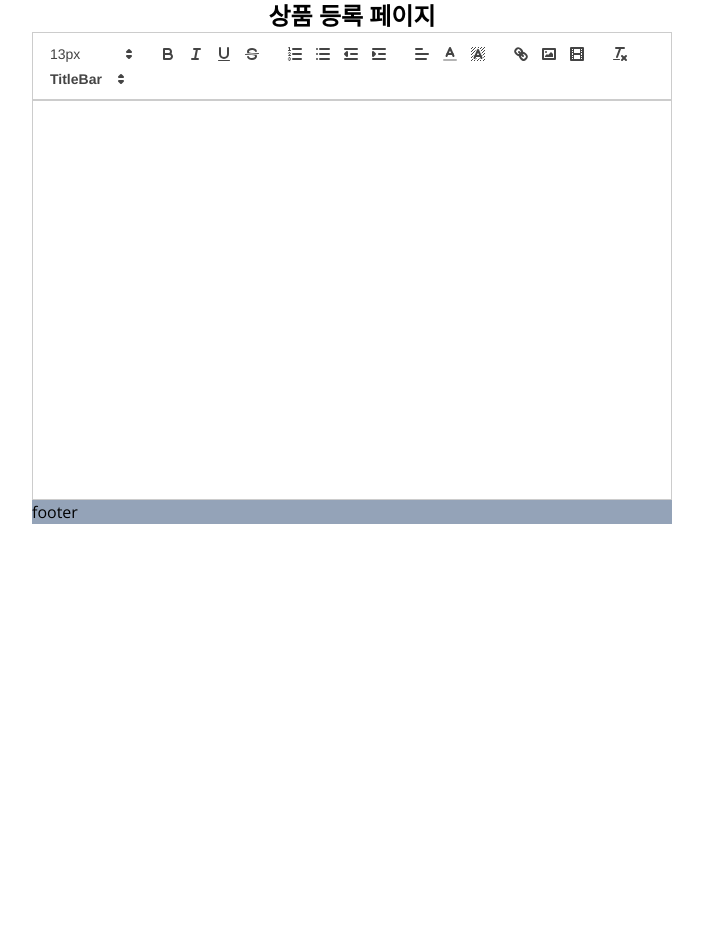
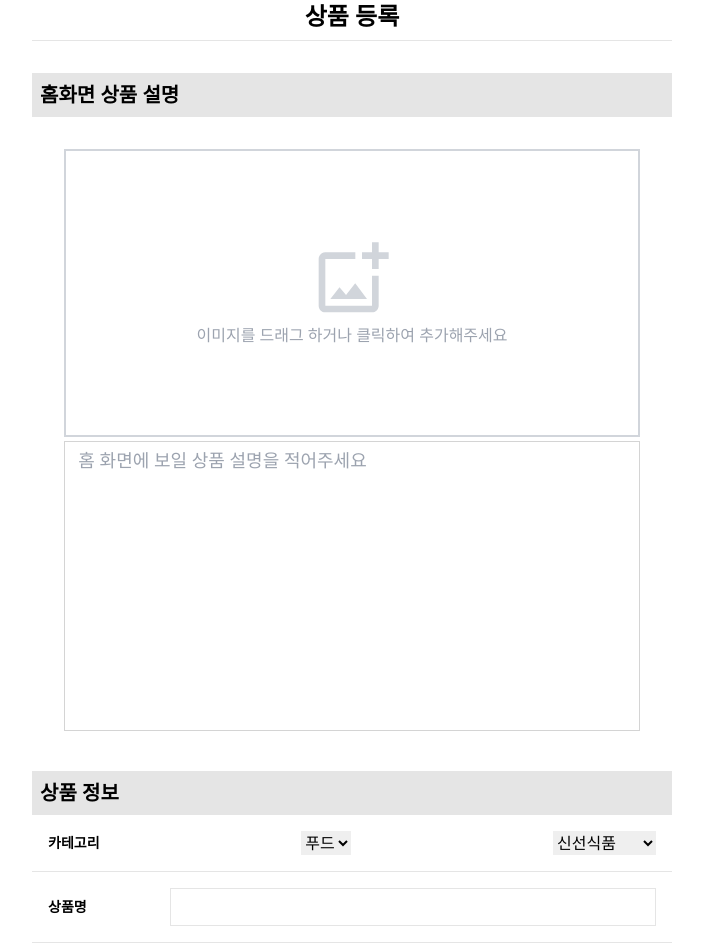
Before and after one commit to fzdf0613/makers, a Next.js app: page /post/new in a window 1280 px wide. Shown: the top 952 px of the page, without its empty margins (288-991 px from the left). Before the commit the page ends 800 px from the top, so only its background shows below. Built offline with nearby package versions, Linux system fonts and the light colour scheme.

Commit message:
상품등록 페이지 UI 추가
내용 : 상품 등록 페이지 UI 마무리 및 카테고리바의 내용을 상수로 분리 ( categories.ts )

```diff
--- a/src/app/post/new/page.tsx
+++ b/src/app/post/new/page.tsx
@@ -1,4 +1,9 @@
 "use client";
+import CategoryInputs from "@/components/post/CategoryInputs";
+import Divider from "@/components/post/Divider";
+import HomeInfoInputs from "@/components/post/HomeInfoInputs";
+import Input from "@/components/post/Input";
+import Button from "@/components/ui/Button";
 import dynamic from "next/dynamic";
 import "react-quill/dist/quill.snow.css";
 
@@ -6,12 +11,37 @@ const Editor = dynamic(() => import("@/components/post/Editor"), {
   ssr: false,
 });
 
+// 잘못된 입력시 경고 문구 추가 해야함
+const inputLists = [
+  { name: "상품명", type: "text" },
+  { name: "가격", type: "number" },
+  { name: "수량", type: "number" },
+  { name: "주문 시작일", type: "date" },
+  { name: "주문 종료일", type: "date" },
+  { name: "옵션명", type: "text" },
+  { name: "옵션값(','로 구분)", type: "text" },
+  { name: "옵션가격(','로 구분)", type: "text" }, // state 저장시엔 분리 후 number값으로 바꿔야함
+];
 export default function PostUploadPage() {
   return (
     <>
-      <h1 className="text-2xl font-bold">상품 등록 페이지</h1>
-      <div className="w-full max-w-[640px] grow">
-        <Editor />
+      <h1 className="text-2xl font-bold">상품 등록</h1>
+      <div className="border-neutral-200 border-t my-2">
+        <Divider text="홈화면 상품 설명" />
+
+        <HomeInfoInputs />
+        <Divider text="상품 정보" />
+        <CategoryInputs />
+        {inputLists.map((item) => (
+          <Input key={item.name} name={item.name} type={item.type} />
+        ))}
+        <Divider text="상품 상세설명" />
+        <div className="w-full max-w-[640px] grow my-4">
+          <Editor />
+        </div>
+        <Button customStyle="bg-blue-600 text-white font-semibold cursor-pointer mb-10 p-10 mx-auto hover:bg-blue-700">
+          <span>등록</span>
+        </Button>
       </div>
     </>
   );
--- a/src/components/home/HomeCategoryBar.tsx
+++ b/src/components/home/HomeCategoryBar.tsx
@@ -12,18 +12,7 @@ import { FreeMode } from "swiper";
 import "swiper/css";
 import "swiper/css/free-mode";
 
-const categories = [
-  { title: "전체", url: "/" },
-  { title: "신규", url: "/home/new" },
-  { title: "여름 침구🧊", url: "/home/food" },
-  { title: "푸드", url: "/home/beauty" },
-  { title: "뷰티", url: "/home/life" },
-  { title: "생활", url: "/home/" },
-  { title: "가전", url: "/home/" },
-  { title: "패션", url: "/home/" },
-  { title: "하루여행🧊", url: "/home/life" },
-  { title: "컬렉팅🧊", url: "/home/" },
-];
+import { categoriesForUI } from "@/constants/categories";
 
 export default function HomeCategoryBar() {
   const [category, setCategory] = useState("전체");
@@ -62,7 +51,7 @@ export default function HomeCategoryBar() {
           swiper.translateTo(-pos, 0);
         }}
       >
-        {categories.map((item, index) => (
+        {categoriesForUI.map((item, index) => (
           <SwiperSlide key={index} className="!w-auto !mx-1 ">
             <Button
               onClick={() => setCategory(item.title)}
--- /dev/null
+++ b/src/components/post/CategoryInputs.tsx
@@ -0,0 +1,47 @@
+"use client";
+import { categories } from "@/constants/categories";
+import { useState } from "react";
+
+export default function CategoryInputs() {
+  const [selectedCategory, setSelectedCategory] = useState(categories[0].title);
+  const [selectedsubCategory, setSelectedSubCategory] = useState(
+    categories[0].subcategories![0]
+  );
+  return (
+    <div className="w-full m-auto flex p-4 items-center justify-between border-b border-neutral-200">
+      <span className="font-bold text-sm">카테고리</span>
+      <select
+        name="categories"
+        id="categories"
+        className="outline-none"
+        onChange={(e) => {
+          setSelectedCategory(e.target.value);
+        }}
+      >
+        {categories.map((item) => (
+          <option key={item.title} value={item.title} className="p-2">
+            {item.title}
+          </option>
+        ))}
+      </select>
+      {selectedCategory && (
+        <select
+          name="subCategories"
+          id="subCategories"
+          className="outline-none"
+          onChange={(e) => {
+            setSelectedSubCategory(e.target.value);
+          }}
+        >
+          {categories
+            .find((item) => item.title === selectedCategory)!
+            .subcategories!.map((item) => (
+              <option key={item} value={item}>
+                {item}
+              </option>
+            ))}
+        </select>
+      )}
+    </div>
+  );
+}
--- /dev/null
+++ b/src/components/post/Divider.tsx
@@ -0,0 +1,10 @@
+type Props = {
+  text: string;
+};
+export default function Divider({ text }: Props) {
+  return (
+    <h1 className="text-xl font-semibold bg-neutral-200 w-full p-2 mt-8">
+      {text}
+    </h1>
+  );
+}
--- a/src/components/post/Editor.tsx
+++ b/src/components/post/Editor.tsx
@@ -82,7 +82,7 @@ export const Editor = () => {
         onChange={(v) => setValue(v)}
         modules={modules}
         formats={formats}
-        style={{ height: "400px" }}
+        style={{ height: "600px" }}
       />
     </div>
   );
--- /dev/null
+++ b/src/components/post/HomeInfoInputs.tsx
@@ -0,0 +1,114 @@
+"use client";
+import { useState } from "react";
+import { ChangeEvent, DragEvent, FormEvent, useRef } from "react";
+import Image from "next/image";
+import AddImageIcon from "../ui/icons/AddImageIcon";
+
+export default function HomeInfoInputs() {
+  const [dragging, setDragging] = useState(false);
+  const [file, setFile] = useState<File>();
+  const [error, setError] = useState<string>();
+  const [loading, setLoading] = useState(false);
+  const textRef = useRef<HTMLTextAreaElement>(null);
+
+  const handleChange = (e: ChangeEvent<HTMLInputElement>) => {
+    e.preventDefault();
+    const files = e.target?.files;
+    if (files && files[0]) {
+      setFile(files[0]);
+    }
+  };
+  const handleDrag = (e: DragEvent) => {
+    if (e.type === "dragenter") {
+      setDragging(true);
+    } else if (e.type === "dragleave") {
+      setDragging(false);
+    }
+  };
+  const handleDragOver = (e: DragEvent) => {
+    e.preventDefault();
+  };
+  const handleDrop = (e: DragEvent) => {
+    e.preventDefault();
+    setDragging(false);
+    const files = e.dataTransfer?.files;
+    if (files && files[0]) {
+      setFile(files[0]);
+    }
+  };
+
+  const handleSubmit = (e: FormEvent) => {
+    e.preventDefault();
+    if (!file) return;
+    const formData = new FormData();
+    formData.append("file", file);
+    formData.append("text", textRef.current?.value ?? "");
+  };
+
+  return (
+    <section className="w-full max-w-xl flex flex-col items-center mt-6 mx-auto mb-10">
+      {loading && (
+        <div className="absolute inset-0 z-20 text-center pt-[30%] bg-sky-500/20">
+          Loading...
+        </div>
+      )}
+      {error && (
+        <p className="w-full bg-red-100 text-red-600 text-center p-4 mb-4 font-bold">
+          {error}
+        </p>
+      )}
+      <form className="w-full flex flex-col mt-2" onSubmit={handleSubmit}>
+        <input
+          className="hidden"
+          name="input"
+          id="input-upload"
+          type="file"
+          accept="image/*"
+          onChange={handleChange}
+        />
+        <label
+          className={`w-full h-72 flex flex-col items-center justify-center ${
+            !file && "border-2 border-gray-300 border-double"
+          }`}
+          htmlFor="input-upload"
+          onDragEnter={handleDrag}
+          onDragLeave={handleDrag}
+          onDragOver={handleDragOver}
+          onDrop={handleDrop}
+        >
+          {dragging && (
+            <div className="absolute inset-0 z-10 bg-sky-500/20 pointer-events-none" />
+          )}
+          {!file && (
+            <div className="flex flex-col items-center pointer-events-none">
+              <AddImageIcon />
+              <p className="text-gray-400 mt-1">
+                이미지를 드래그 하거나 클릭하여 추가해주세요
+              </p>
+            </div>
+          )}
+          {file && (
+            <div className="relative w-full aspect-square">
+              <Image
+                className="object-cover"
+                src={URL.createObjectURL(file)}
+                alt="local file"
+                fill
+                sizes="650px"
+              />
+            </div>
+          )}
+        </label>
+        <textarea
+          className="outline-none text-lg border border-neutral-300 resize-none p-1 mt-1"
+          name="text"
+          id="input-text"
+          required
+          rows={10}
+          placeholder={"  홈 화면에 보일 상품 설명을 적어주세요"}
+          ref={textRef}
+        />
+      </form>
+    </section>
+  );
+}
--- /dev/null
+++ b/src/components/post/Input.tsx
@@ -0,0 +1,17 @@
+type Props = {
+  name: string;
+  type?: string;
+};
+
+export default function Input({ name, type = "text" }: Props) {
+  return (
+    <div className="w-full m-auto flex p-4 items-center justify-between border-b border-neutral-200">
+      <span className="font-bold text-sm">{name}</span>
+      <input
+        className="border border-neutral-200 outline-none p-2 text-sm w-4/5"
+        required
+        type={type}
+      />
+    </div>
+  );
+}
--- a/src/components/ui/Dropdown.tsx
+++ b/src/components/ui/Dropdown.tsx
@@ -13,12 +13,12 @@ type Props = {
 };
 
 const defaultOptions = [
-  "추천순",
   "최신순",
   "마감 임박 순",
   "주문 많은 순",
   "만족도 높은 순",
 ];
+
 export default function Dropdown({ options = defaultOptions }: Props) {
   const [selected, setSelected] = useState(options[0]);
   const [isOpen, setIsOpen] = useState(false);
--- /dev/null
+++ b/src/components/ui/icons/AddImageIcon.tsx
@@ -0,0 +1,5 @@
+import { MdOutlineAddPhotoAlternate } from "react-icons/md";
+
+export default function AddImageIcon() {
+  return <MdOutlineAddPhotoAlternate className="w-20 h-20 text-gray-300" />;
+}
--- /dev/null
+++ b/src/constants/categories.ts
@@ -0,0 +1,45 @@
+export const categoriesForUI = [
+  { title: "전체", url: "/" },
+  { title: "신규", url: "/home/new" },
+  { title: "뷰티어워즈 🏆", url: "/" },
+
+  {
+    title: "푸드",
+    url: "/home/beauty",
+    subcategories: [
+      "신선식품",
+      "간편식",
+      "건강식품",
+      "음료·커피·차",
+      "간식",
+      "전통주",
+    ],
+  },
+  { title: "뷰티", url: "/home/life", subcategories: [] },
+  {
+    title: "생활",
+    url: "/home/",
+    subcategories: [
+      "홈 인테리어",
+      "주방용품",
+      "침구·패브릭",
+      "생필품",
+      "건강·스포츠·레저",
+    ],
+  },
+  {
+    title: "가전",
+    url: "/home/",
+    subcategories: ["생활가전", "주방가전", "모바일가전", "건강가전"],
+  },
+  {
+    title: "패션",
+    url: "/home/",
+    subcategories: ["여성의류", "남성의류", "슈즈·가방", "패션소품"],
+  },
+  { title: "컬렉팅🎨", url: "/" },
+];
+
+export const categories = categoriesForUI.filter(
+  (item) => item.subcategories !== undefined
+);
```
